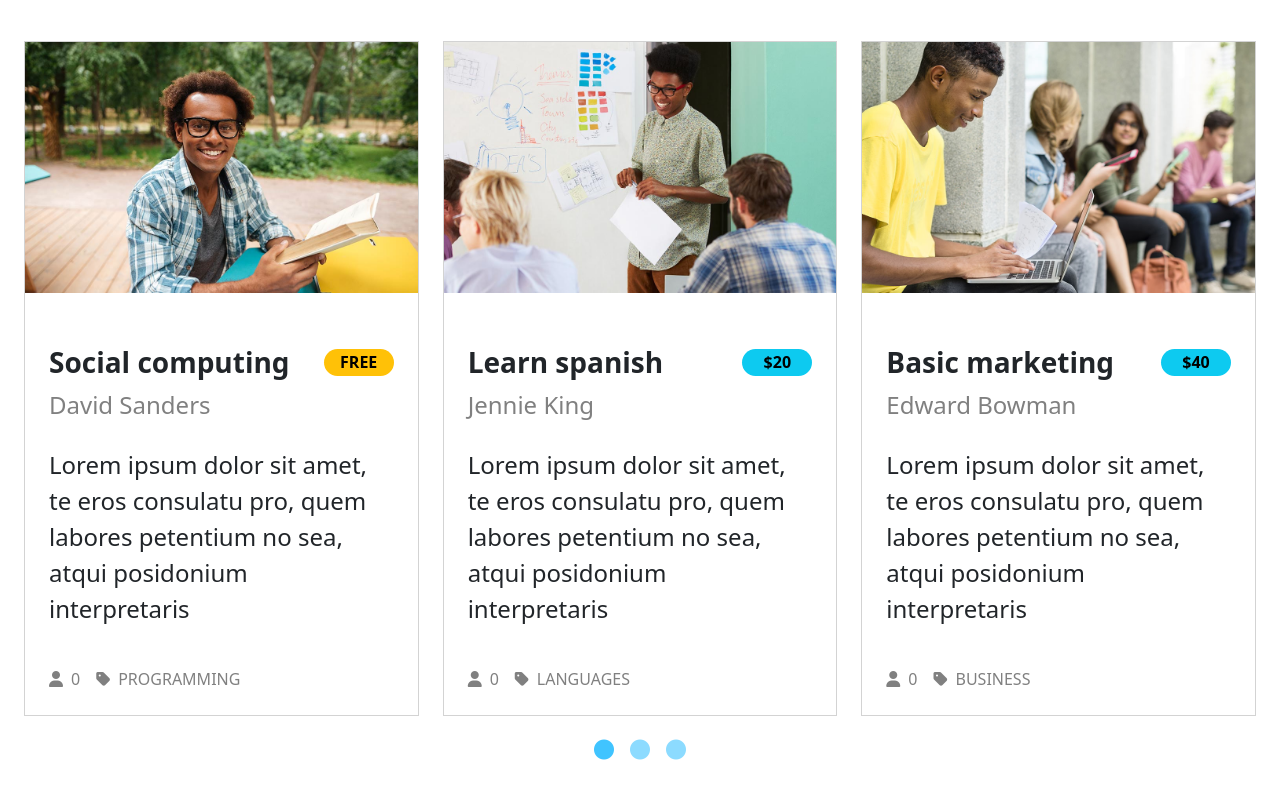
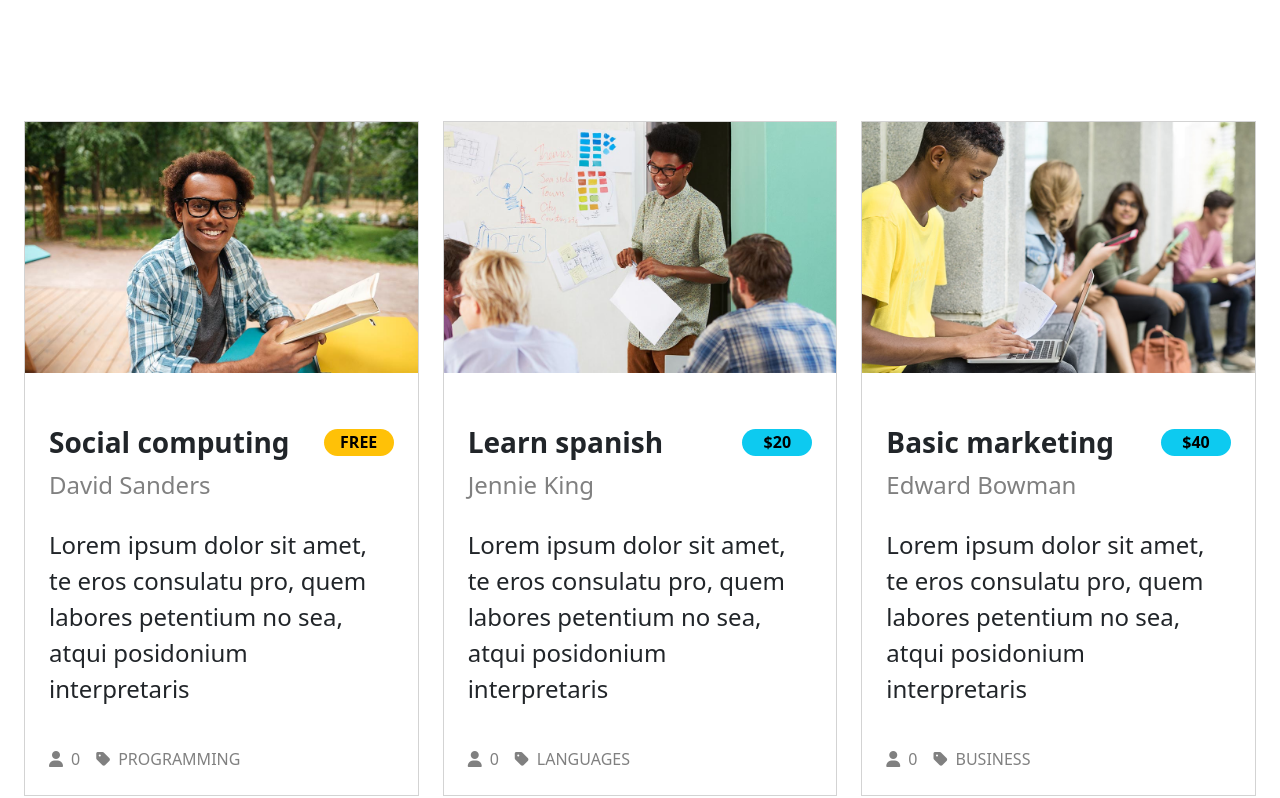
Before and after one commit to totarochristian/proj-html-vuejs, a Vue app: page / in a window 1280 px wide. Shown: the part 5546-6344 px from the top of the page. Built offline with nearby package versions, Linux system fonts and the light colour scheme.

Commit message:
Adjust margin in popular courses carousel component

```diff
--- a/src/components/Main/PopularCourses/PopularCoursesCarouselComponent.vue
+++ b/src/components/Main/PopularCourses/PopularCoursesCarouselComponent.vue
@@ -104,7 +104,10 @@
       display: block;
     }
   }
+  #popularCoursesCarousel{
+    margin-top: 5rem;
     #carouselButtons{
+      margin-top: 3rem;
       i{
         cursor: pointer;
         color: $buttonColor1;
@@ -114,4 +117,5 @@
         opacity: 100%;
       }
     }
+  }
 </style>
```
Lines whose indentation alone changed are shown as unchanged.
